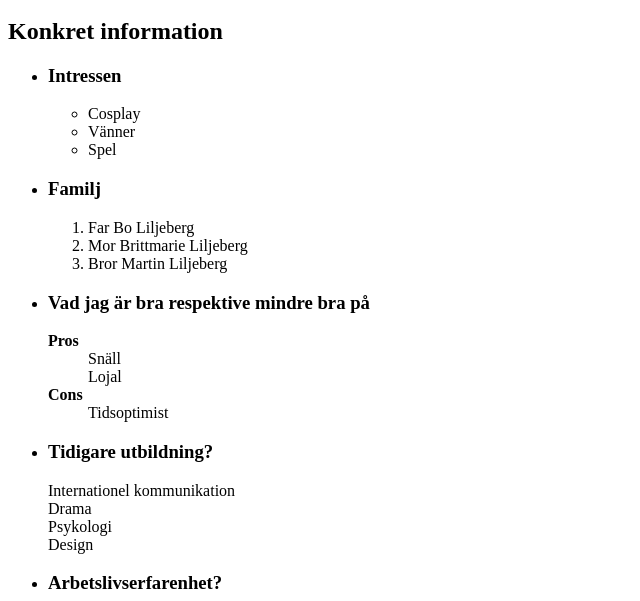
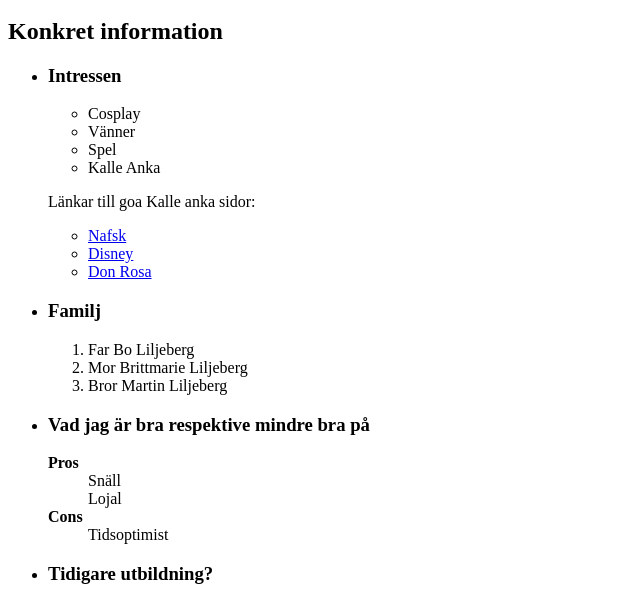
Before and after one commit to VonDrake/1ik415-jl22rw-laborationer, a plain HTML site: page pages/presentation.html in a window 1280 px wide. Shown: the part 154-755 px from the top of the page, without its empty margins (0-640 px from the left). Drawn offline with Linux system fonts and the light colour scheme.

Commit message:
ny presentation

```diff
--- a/pages/presentation.html
+++ b/pages/presentation.html
@@ -24,6 +24,16 @@
                     <li>Cosplay</li>
                     <li>Vänner</li>
                     <li>Spel</li>
+                    <li>Kalle Anka</li>
+                </ul>
+
+                <p>Länkar till goa Kalle anka sidor:</p>
+
+                <ul>
+                   <li><a href=http://www.nafsk.se/>Nafsk</a></li>
+                   <li><a href=http://www.disney.se/kalleanka/index2.html>Disney</a></li>
+                   <li><a href=http://sv.wikipedia.org/wiki/Don_Rosa>Don Rosa</a></li>
+
                 </ul>
             </li>
 
```
Also changed, not shown: pages/Laborationer.html (+5 -3 lines).
